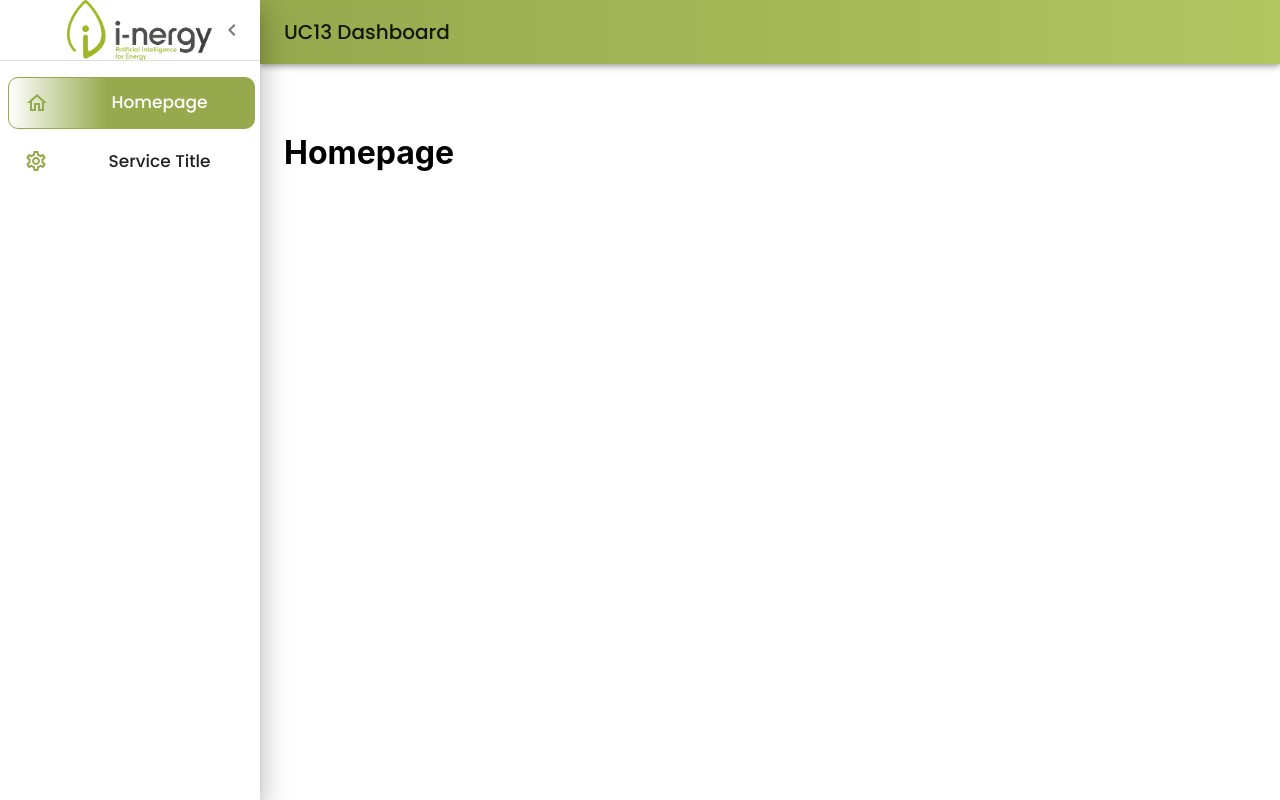
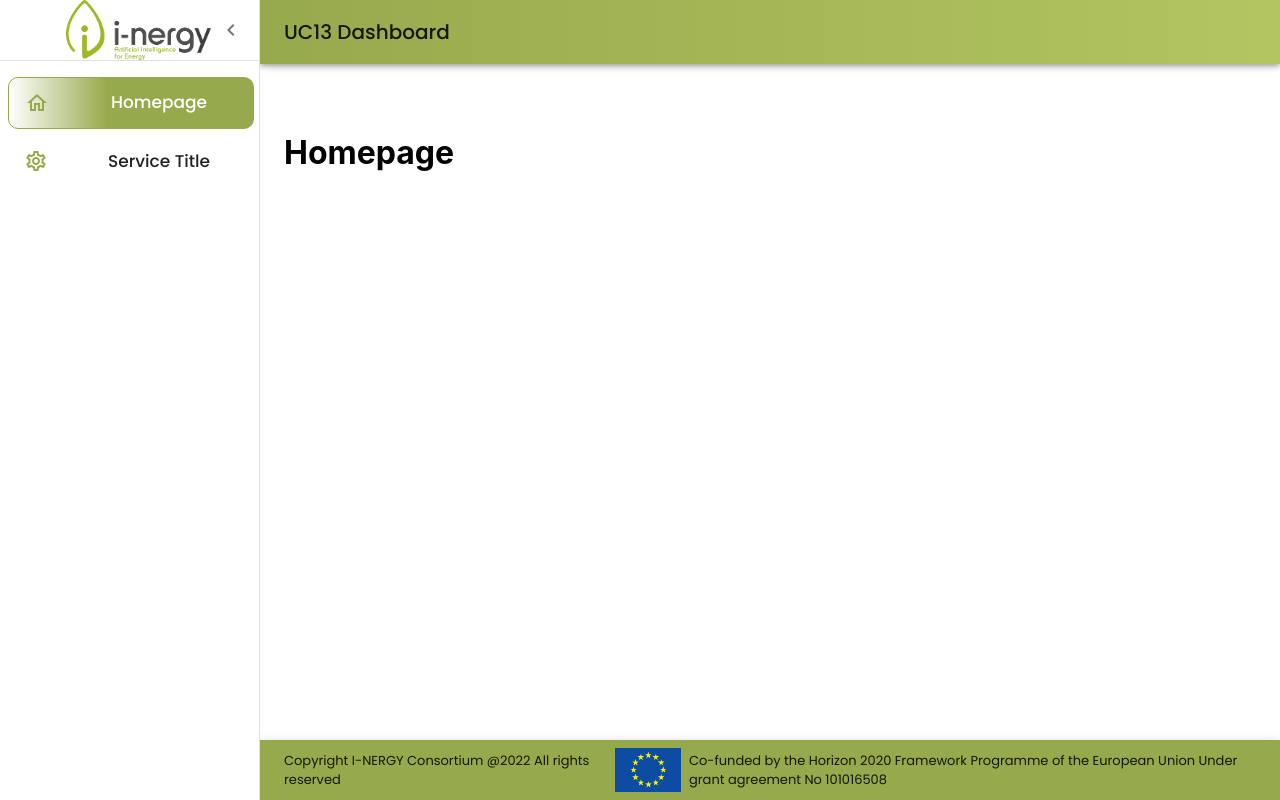
Before and after one commit to I-NERGY/EEI_Service_frontend, a React (Create React App) app: page / in a window 1280 px wide. Both pictures are taken after a click on the button "open drawer". Built offline with nearby package versions, Linux system fonts and the light colour scheme.

Commit message:
Layout.tsx various fixes, Footer addition

```diff
--- /dev/null
+++ b/src/components/layout/FooterContent.tsx
@@ -0,0 +1,39 @@
+import React from 'react';
+import Grid from '@mui/material/Grid';
+import Container from '@mui/material/Container';
+import Box from '@mui/material/Box';
+import Typography from '@mui/material/Typography';
+
+const FooterContent = () => {
+    return (
+        <Container maxWidth={'xl'}>
+            <Grid container spacing={0}
+                  alignItems="center" justifyItems={'center'}>
+                <Grid item xs={12} md={4}>
+                    <Typography fontSize={'small'}>Copyright I-NERGY Consortium @{new Date().getFullYear()} All rights
+                        reserved</Typography>
+                </Grid>
+
+                <Grid item xs={12} md={1} alignItems="center" justifyContent={'center'} justifyItems={'center'} sx={{py: 1}}>
+                    <Box
+                        display="flex"
+                        justifyContent="center"
+                        alignItems="center"
+                    >
+                        <img src="/images/ec_logo.jpg" alt="" height={'44px'}/>
+                    </Box>
+                </Grid>
+
+                <Grid item xs={12} md={7}>
+                    <Typography fontSize={'small'} alignContent={'center'}> Co-funded
+                        by the Horizon 2020
+                        Framework Programme of the European Union Under grant
+                        agreement No 101016508
+                    </Typography>
+                </Grid>
+            </Grid>
+        </Container>
+    );
+}
+
+export default FooterContent;
--- a/src/components/layout/Layout.tsx
+++ b/src/components/layout/Layout.tsx
@@ -20,6 +20,8 @@ import ChevronLeftIcon from '@mui/icons-material/ChevronLeft';
 import ChevronRightIcon from '@mui/icons-material/ChevronRight';
 import HomeOutlinedIcon from '@mui/icons-material/HomeOutlined';
 import SettingsOutlinedIcon from '@mui/icons-material/SettingsOutlined';
+import FooterContent from "./FooterContent";
+import MuiAppBar, { AppBarProps as MuiAppBarProps } from '@mui/material/AppBar';
 
 const drawerWidth = 260;
 
@@ -28,6 +30,11 @@ interface Props {
 }
 
 export default function Layout({children}: Props) {
+    const navigate = useNavigate()
+    const location = useLocation()
+    const theme = useTheme();
+    const [mobileOpen, setMobileOpen] = React.useState(false);
+
     const Main = styled('main', {shouldForwardProp: (prop) => prop !== 'open'})(({theme}) => ({
         flexGrow: 1, // padding: theme.spacing(3),
         paddingTop: theme.spacing(3), paddingBottom: theme.spacing(3), transition: theme.transitions.create('margin', {
@@ -43,20 +50,40 @@ export default function Layout({children}: Props) {
         ...theme.mixins.toolbar, minHeight: '40px !important', justifyContent: 'flex-end',
     }));
 
-    const navigate = useNavigate()
-    const location = useLocation()
-    const theme = useTheme();
-    const [mobileOpen, setMobileOpen] = React.useState(false);
+    interface FooterProps extends MuiAppBarProps {
+        open?: boolean;
+    }
+
+    const Footer = styled(MuiAppBar, {
+        shouldForwardProp: (prop) => prop !== 'open',
+    })<FooterProps>(({theme, open}) => ({
+        transition: theme.transitions.create(['margin', 'width'], {
+            easing: theme.transitions.easing.sharp,
+            duration: theme.transitions.duration.leavingScreen,
+        }),
+        ...(open && {
+            width: `calc(100% - ${drawerWidth}px)`,
+            marginLeft: `${drawerWidth}px`,
+            transition: theme.transitions.create(['margin', 'width'], {
+                easing: theme.transitions.easing.easeOut,
+                duration: theme.transitions.duration.enteringScreen,
+            }),
+        }),
+    }));
 
     const navItems = [
         {title: 'Homepage', icon: <HomeOutlinedIcon sx={{color: theme.palette.primary.main}}/>, path: '/'},
-        {title: 'Service Title', icon: <SettingsOutlinedIcon sx={{color: theme.palette.primary.main}}/> , path: '/servicePath'}
+        {
+            title: 'Service Title',
+            icon: <SettingsOutlinedIcon sx={{color: theme.palette.primary.main}}/>,
+            path: '/servicePath'
+        }
     ];
 
     const handleDrawerToggle = () => setMobileOpen(!mobileOpen);
 
     const drawer = (
-        <Box sx={{textAlign: 'center'}}>
+        <Box sx={{textAlign: 'center', minHeight: '100vh'}}>
             <DrawerHeader>
                 <img src="/images/i-nergy_logo_trans_back.png" alt="" height={'60px'} style={{objectFit: 'cover'}}/>
                 <IconButton onClick={handleDrawerToggle}>
@@ -70,12 +97,13 @@ export default function Layout({children}: Props) {
                               sx={{
                                   background: location.pathname === item.path ? 'linear-gradient(270deg, rgba(151,169,77,1) 60%, rgba(255,255,255,1) 100%)' : '',
                                   border: location.pathname === item.path ? '1px solid rgba(151,169,77,1)' : '',
-                                  borderRadius:'10px', margin: 1, width: '95%'
+                                  borderRadius: '10px', margin: 1, width: '95%'
                               }}>
                         <ListItemButton onClick={() => navigate(item.path)}>
                             <ListItemIcon>{item.icon}</ListItemIcon>
                             <ListItemText primary={
-                                <Typography fontWeight={500} fontSize={17} align={'center'} color={location.pathname === item.path ? 'white' : 'normal'}>
+                                <Typography fontWeight={500} fontSize={17} align={'center'}
+                                            color={location.pathname === item.path ? 'white' : 'normal'}>
                                     {item.title}
                                 </Typography>}/>
                         </ListItemButton>
@@ -86,7 +114,7 @@ export default function Layout({children}: Props) {
     );
 
     return (
-        <Box sx={{display: 'flex'}}>
+        <Box sx={{display: 'flex', minHeight: '100vh'}}>
             <AppBar component="nav" sx={{
                 background: theme.palette.background.default, ...(mobileOpen && {
                     width: `calc(100% - ${drawerWidth}px)`,
@@ -124,7 +152,7 @@ export default function Layout({children}: Props) {
             </AppBar>
             <Box component="nav">
                 <Drawer
-                    variant="temporary"
+                    variant="persistent"
                     open={mobileOpen}
                     hideBackdrop={true}
                     onClose={handleDrawerToggle}
@@ -138,11 +166,12 @@ export default function Layout({children}: Props) {
                     {drawer}
                 </Drawer>
             </Box>
-            <Main style={{overflow: 'hidden', paddingBottom: 0}}>
+            <Main style={{overflow: 'auto',paddingBottom: 0, display: 'flex', flexDirection: 'column'}}>
                 <Toolbar/>
-                <Box component="main" sx={{p: 3}}>
+                <Box sx={{p: 3}}>
                     {children}
                 </Box>
+                <Footer sx={{position: 'sticky', mt: 'auto'}}><FooterContent/></Footer>
             </Main>
         </Box>
     );
--- a/src/pages/Homepage.tsx
+++ b/src/pages/Homepage.tsx
@@ -2,7 +2,9 @@ import React from 'react';
 
 const Homepage = () => {
     return (
-    <h1>Homepage</h1>
+        <>
+            <h1>Homepage</h1>
+        </>
     );
 }
 
```
